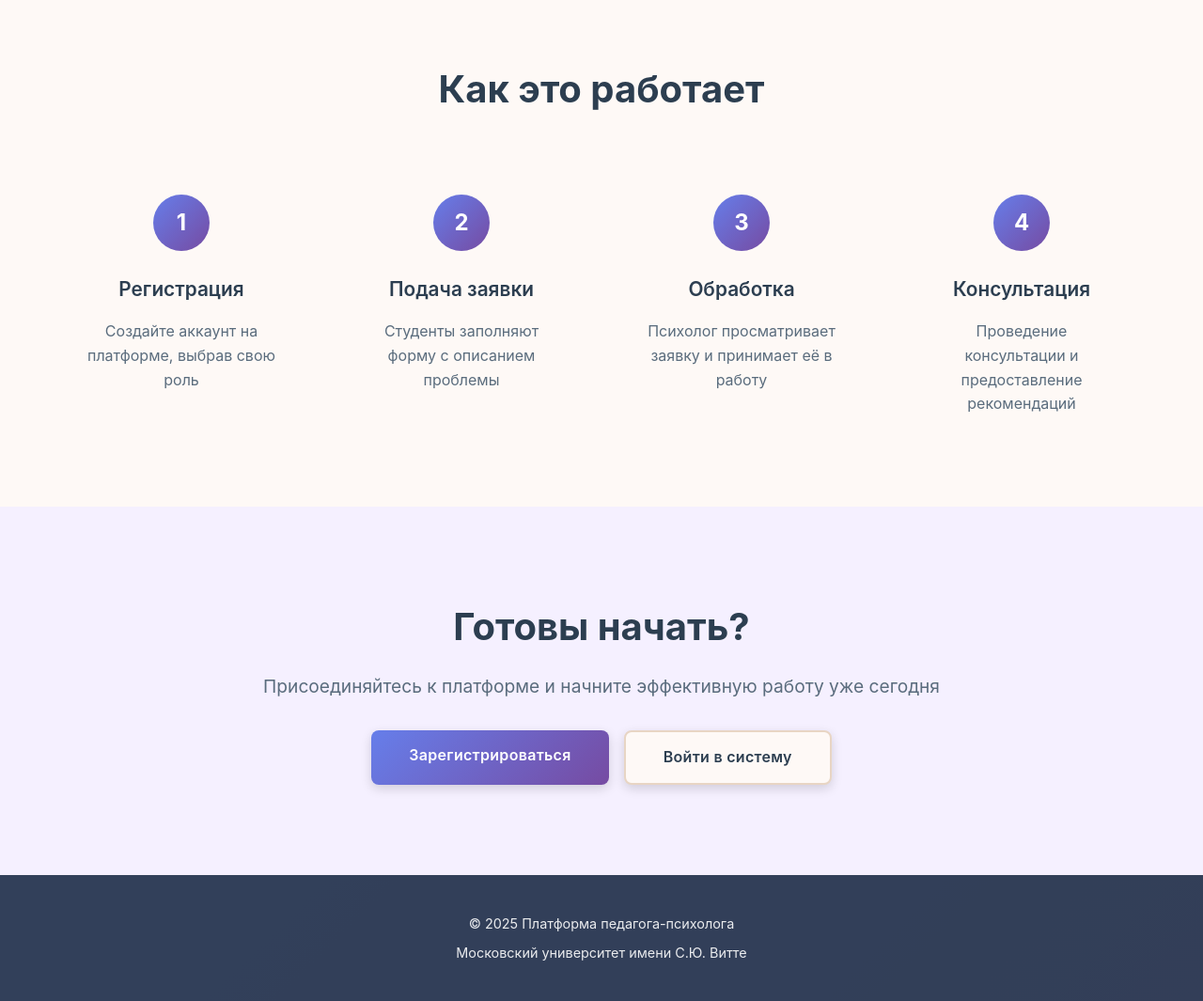
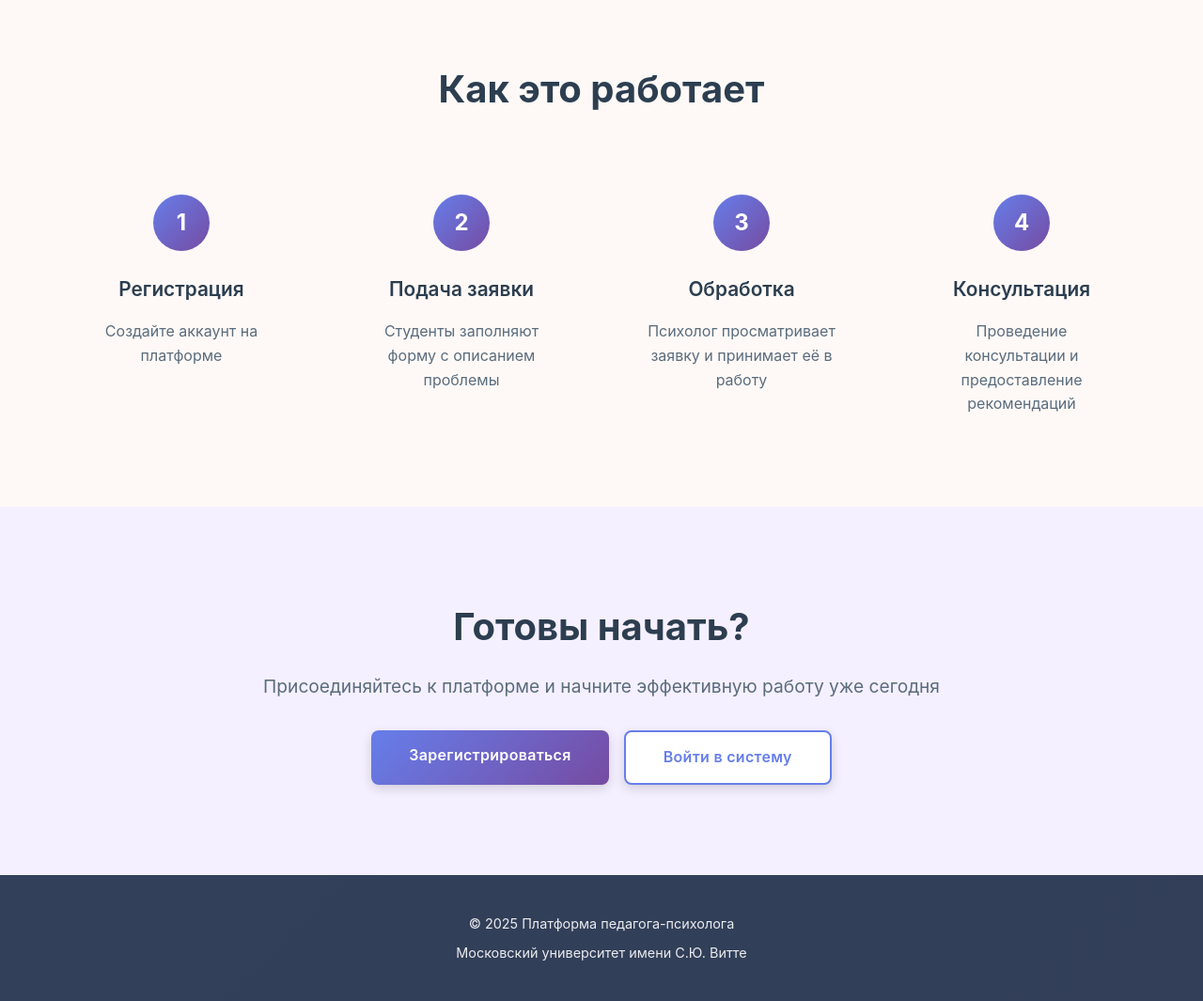
Before and after one commit to psixolog44/psixolog-cabinet, a Django app: page / in a window 1280 px wide. Shown: the part 1835-2900 px from the top of the page at 94% size. Run offline with Django 5.2, Linux system fonts and the light colour scheme.

Commit message:
Fixed button bug

```diff
--- a/static/css/style.css
+++ b/static/css/style.css
@@ -391,6 +391,17 @@ section h2 {
     flex-wrap: wrap;
 }
 
+.cta .btn-secondary {
+    background-color: #ffffff;
+    color: #667eea;
+    border: 2px solid #667eea;
+}
+
+.cta .btn-secondary:hover {
+    transform: translateY(-2px);
+    box-shadow: 0 6px 20px rgba(102, 126, 234, 0.3);
+}
+
 @media (max-width: 768px) {
     .hero-section {
         padding: 4rem 0;
--- a/templates/index.html
+++ b/templates/index.html
@@ -72,7 +72,7 @@
             <div class="step">
                 <div class="step-number">1</div>
                 <h3>Регистрация</h3>
-                <p>Создайте аккаунт на платформе, выбрав свою роль</p>
+                <p>Создайте аккаунт на платформе</p>
             </div>
             <div class="step">
                 <div class="step-number">2</div>
```
